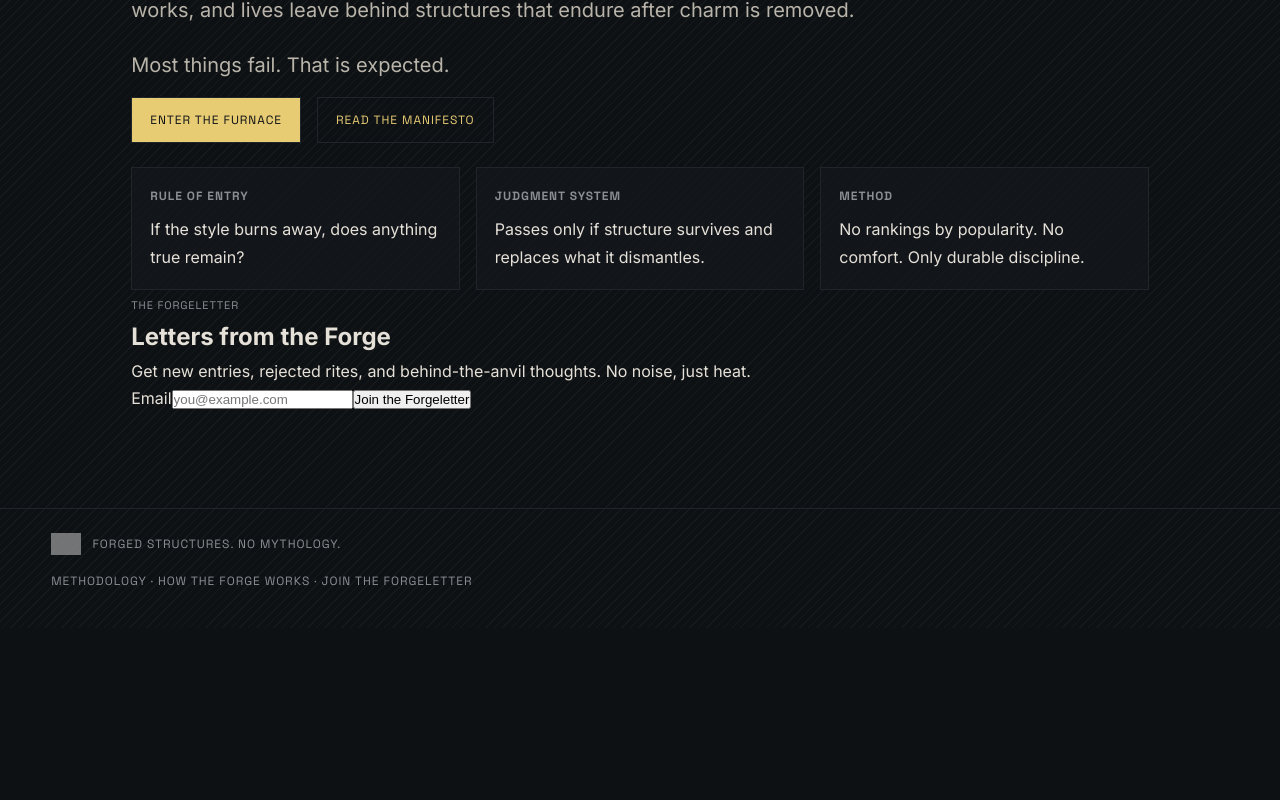
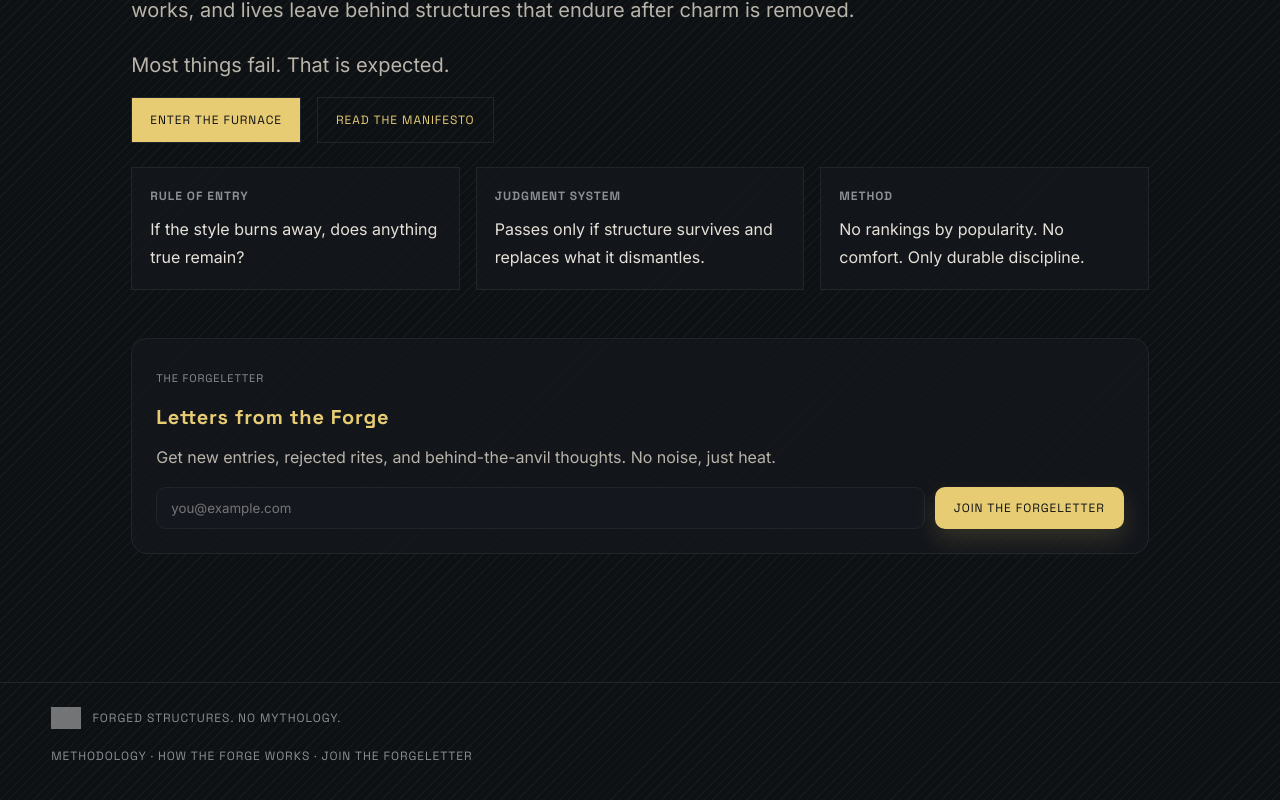
Before and after one commit to sergioB79/theForge, a Next.js app in the folder site/forge/: page / in a window 1280 px wide. Shown: the part 618-1418 px from the top of the page. Before the commit the page ends 1246 px from the top, so only its background shows below. Built offline with nearby package versions, Linux system fonts and the light colour scheme; grey boxes are pictures that could not be loaded.

Commit message:
Polish Forgeletter form

```diff
--- a/site/forge/src/app/globals.css
+++ b/site/forge/src/app/globals.css
@@ -259,6 +259,87 @@ a {
   margin-bottom: 8px;
 }
 
+.forge-newsletter {
+  margin: 48px 0 32px;
+  padding: 24px;
+  border: 1px solid var(--forge-line);
+  border-radius: 16px;
+  background: rgba(20, 24, 29, 0.7);
+}
+
+.forge-newsletterInline {
+  margin-top: 36px;
+}
+
+.forge-newsletterTitle {
+  margin-top: 10px;
+  font-family: var(--font-forge-sans), "Space Grotesk", sans-serif;
+  font-size: 20px;
+  letter-spacing: 0.04em;
+  color: var(--forge-amber);
+}
+
+.forge-newsletterText {
+  margin-top: 10px;
+  color: var(--forge-text-muted);
+}
+
+.forge-newsletterForm {
+  display: grid;
+  grid-template-columns: 1fr auto;
+  gap: 10px;
+  margin-top: 16px;
+}
+
+.forge-newsletterForm label {
+  grid-column: 1 / -1;
+  font-family: var(--font-forge-sans), "Space Grotesk", sans-serif;
+  font-size: 11px;
+  letter-spacing: 0.12em;
+  text-transform: uppercase;
+  color: var(--forge-text-dim);
+}
+
+.forge-newsletterForm input {
+  border-radius: 10px;
+  border: 1px solid var(--forge-line);
+  background: rgba(20, 24, 29, 0.9);
+  color: var(--forge-text);
+  padding: 12px 14px;
+  font-family: var(--font-forge-body), "Inter", sans-serif;
+}
+
+.forge-newsletterForm input:focus {
+  outline: none;
+  border-color: rgba(231, 204, 116, 0.45);
+  box-shadow: 0 0 0 2px rgba(231, 204, 116, 0.12);
+}
+
+.forge-newsletterForm button {
+  border-radius: 10px;
+  border: 1px solid rgba(231, 204, 116, 0.9);
+  background: var(--forge-amber);
+  color: #0e1114;
+  padding: 12px 18px;
+  font-family: var(--font-forge-sans), "Space Grotesk", sans-serif;
+  text-transform: uppercase;
+  letter-spacing: 0.08em;
+  font-size: 12px;
+  cursor: pointer;
+  box-shadow: 0 10px 24px rgba(231, 204, 116, 0.16);
+}
+
+.forge-newsletterForm button:hover {
+  background: #f0d783;
+  border-color: #f0d783;
+}
+
+@media (max-width: 720px) {
+  .forge-newsletterForm {
+    grid-template-columns: 1fr;
+  }
+}
+
 .forge-chipGrid {
   display: flex;
   flex-wrap: wrap;
--- a/site/forge/src/app/page.tsx
+++ b/site/forge/src/app/page.tsx
@@ -66,9 +66,6 @@ export default function Home() {
           method="post"
           target="popupwindow"
         >
-          <label className="forge-newsletterLabel" htmlFor="bd-email">
-            Email
-          </label>
           <input
             id="bd-email"
             name="email"
--- a/site/forge/src/components/Forge/ForgeDocView.tsx
+++ b/site/forge/src/components/Forge/ForgeDocView.tsx
@@ -502,9 +502,6 @@ export default function ForgeDocView({
           method="post"
           target="popupwindow"
         >
-          <label className="forge-newsletterLabel" htmlFor="bd-email-inline">
-            Email
-          </label>
           <input
             id="bd-email-inline"
             name="email"
```
